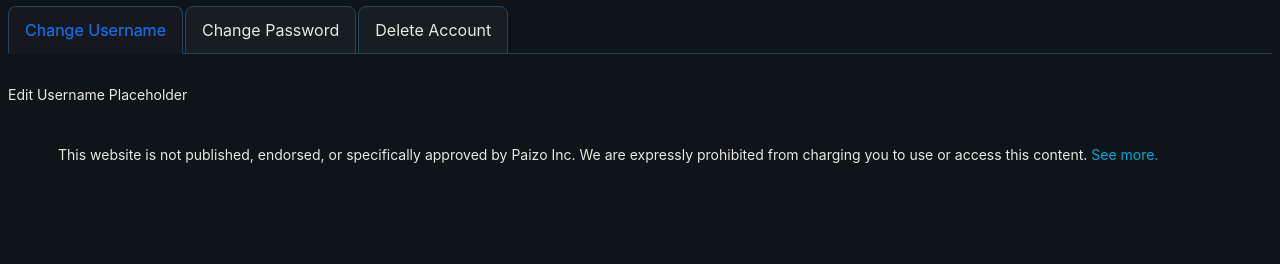
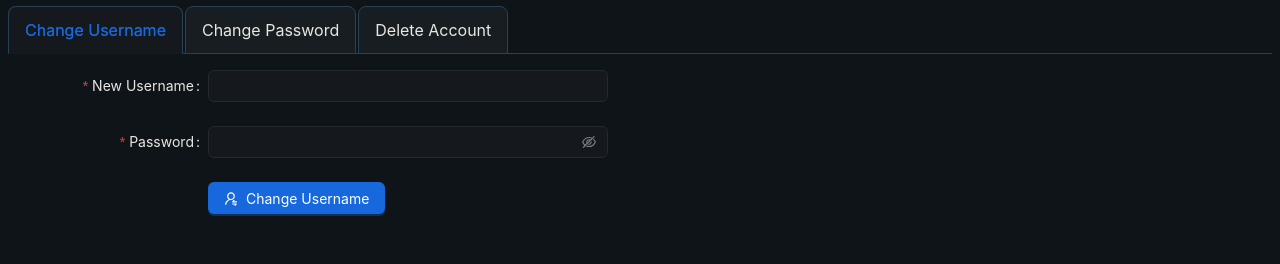
Before and after one commit to RobinPhillips98/trailmarker, a React (Vite) app in the folder frontend/: page /user/settings in a window 1280 px wide. Shown: the part 166-430 px from the top of the page. Built offline with nearby package versions, Linux system fonts and the light colour scheme; no server answers.

Commit message:
Frontend: Finished account settings page, can now change username and password

```diff
--- a/frontend/src/js/components/user_authentication/account_settings/AccountSettings.jsx
+++ b/frontend/src/js/components/user_authentication/account_settings/AccountSettings.jsx
@@ -4,6 +4,11 @@ import EditUsername from "./subcomponents/EditUsername";
 import EditPassword from "./subcomponents/EditPassword";
 import DeleteAccount from "./subcomponents/DeleteAccount";
 
+/**
+ * A component to display account settings to the user.
+ *
+ * @returns {React.ReactElement}
+ */
 export default function AccountSettings() {
   const { Title } = Typography;
 
--- a/frontend/src/js/components/user_authentication/account_settings/subcomponents/DeleteAccount.jsx
+++ b/frontend/src/js/components/user_authentication/account_settings/subcomponents/DeleteAccount.jsx
@@ -1,7 +1,7 @@
 // Third-party libraries
 import { useContext, useState } from "react";
 import { Button, Form, Grid, Input, Modal, Typography } from "antd";
-import { DeleteOutlined } from "@ant-design/icons";
+import { DeleteOutlined, UserDeleteOutlined } from "@ant-design/icons";
 
 // Personal Helpers
 import useErrorMessage from "../../../../services/hooks/useErrorMessage";
@@ -10,6 +10,11 @@ import api from "../../../../api";
 // Contexts
 import { AuthContext } from "../../../../contexts/AuthContext";
 
+/**
+ * A component allowing a user to delete their account.
+ *
+ * @returns {React.ReactElement}
+ */
 export default function DeleteAccount() {
   const [isModalOpen, setIsModalOpen] = useState(false);
 
@@ -49,7 +54,7 @@ export default function DeleteAccount() {
   return (
     <>
       <Form
-        name="register"
+        name="DeleteAccount"
         labelCol={{
           span: screens.sm ? 8 : 24,
         }}
@@ -99,7 +104,7 @@ export default function DeleteAccount() {
             type="primary"
             danger
             htmlType="submit"
-            icon={<DeleteOutlined />}
+            icon={<UserDeleteOutlined />}
           >
             Delete Account
           </Button>
@@ -113,8 +118,14 @@ export default function DeleteAccount() {
           <Button key="cancel" onClick={closeModal}>
             Cancel
           </Button>,
-          <Button key="confirm" type="primary" danger onClick={handleSubmit}>
-            Confirm
+          <Button
+            key="confirm"
+            type="primary"
+            danger
+            onClick={handleSubmit}
+            icon={<DeleteOutlined />}
+          >
+            CONFIRM
           </Button>,
         ]}
       >
--- a/frontend/src/js/components/user_authentication/account_settings/subcomponents/EditPassword.jsx
+++ b/frontend/src/js/components/user_authentication/account_settings/subcomponents/EditPassword.jsx
@@ -1,3 +1,110 @@
+// Third-party libraries
+import { useContext } from "react";
+import { Button, Form, Grid, Input } from "antd";
+import { UserSwitchOutlined } from "@ant-design/icons";
+
+// Personal Helpers
+import useErrorMessage from "../../../../services/hooks/useErrorMessage";
+import api from "../../../../api";
+
+// Contexts
+import { AuthContext } from "../../../../contexts/AuthContext";
+
+/**
+ * A component allowing a user to change their username.
+ *
+ * @returns {React.ReactElement}
+ */
 export default function EditPassword() {
-  return <p>Edit Password Placeholder</p>;
+  const screens = Grid.useBreakpoint();
+  const { token, logoutWithRedirect } = useContext(AuthContext);
+  const { errorMessage } = useErrorMessage();
+
+  async function handleSubmit(values) {
+    try {
+      await api.patch("/users/", values, {
+        headers: {
+          Authorization: `Bearer ${token}`,
+        },
+      });
+      logoutWithRedirect(
+        "/login",
+        "Password updated successfully. Please login again",
+      );
+    } catch (error) {
+      errorMessage("Error updating password", error);
+    }
+  }
+
+  return (
+    <>
+      <Form
+        name="EditPassword"
+        labelCol={{
+          span: screens.sm ? 8 : 24,
+        }}
+        wrapperCol={{
+          span: screens.sm ? 16 : 24,
+        }}
+        style={{ maxWidth: 600 }}
+        scrollToFirstError={{ focus: true }}
+        onFinish={handleSubmit}
+      >
+        <Form.Item
+          label="Enter Old Password"
+          name="old_password"
+          rules={[
+            {
+              required: true,
+              message: "Please input your old password!",
+            },
+          ]}
+        >
+          <Input.Password />
+        </Form.Item>
+        <Form.Item
+          label="New Password"
+          name="password"
+          rules={[
+            {
+              required: true,
+              message: "Please input your password!",
+            },
+          ]}
+        >
+          <Input.Password />
+        </Form.Item>
+        <Form.Item
+          label="Confirm New Password"
+          name="confirm"
+          dependencies={["password"]}
+          rules={[
+            {
+              required: true,
+              message: "Please confirm your password!",
+            },
+            ({ getFieldValue }) => ({
+              validator(_, value) {
+                if (!value || getFieldValue("password") === value) {
+                  return Promise.resolve();
+                }
+                return Promise.reject(new Error("Passwords do not match"));
+              },
+            }),
+          ]}
+        >
+          <Input.Password />
+        </Form.Item>
+        <Form.Item label={null}>
+          <Button
+            type="primary"
+            htmlType="submit"
+            icon={<UserSwitchOutlined />}
+          >
+            Change Password
+          </Button>
+        </Form.Item>
+      </Form>
+    </>
+  );
 }
--- a/frontend/src/js/components/user_authentication/account_settings/subcomponents/EditUsername.jsx
+++ b/frontend/src/js/components/user_authentication/account_settings/subcomponents/EditUsername.jsx
@@ -1,3 +1,89 @@
+// Third-party libraries
+import { useContext } from "react";
+import { Button, Form, Grid, Input } from "antd";
+import { UserSwitchOutlined } from "@ant-design/icons";
+
+// Personal Helpers
+import useErrorMessage from "../../../../services/hooks/useErrorMessage";
+import api from "../../../../api";
+
+// Contexts
+import { AuthContext } from "../../../../contexts/AuthContext";
+
+/**
+ * A component allowing a user to change their username.
+ *
+ * @returns {React.ReactElement}
+ */
 export default function EditUsername() {
-  return <p>Edit Username Placeholder</p>;
+  const screens = Grid.useBreakpoint();
+  const { token, logoutWithRedirect } = useContext(AuthContext);
+  const { errorMessage } = useErrorMessage();
+
+  async function handleSubmit(values) {
+    try {
+      await api.patch("/users/", values, {
+        headers: {
+          Authorization: `Bearer ${token}`,
+        },
+      });
+      logoutWithRedirect(
+        "/login",
+        "Username updated successfully. Please login again",
+      );
+    } catch (error) {
+      errorMessage("Error updating username", error);
+    }
+  }
+
+  return (
+    <>
+      <Form
+        name="EditUsername"
+        labelCol={{
+          span: screens.sm ? 8 : 24,
+        }}
+        wrapperCol={{
+          span: screens.sm ? 16 : 24,
+        }}
+        style={{ maxWidth: 600 }}
+        scrollToFirstError={{ focus: true }}
+        onFinish={handleSubmit}
+      >
+        <Form.Item
+          label="New Username"
+          name="username"
+          rules={[
+            {
+              required: true,
+              message: "Please input your username!",
+            },
+          ]}
+        >
+          <Input />
+        </Form.Item>
+        <Form.Item
+          label="Password"
+          name="old_password"
+          rules={[
+            {
+              required: true,
+              message: "Please input your password!",
+            },
+          ]}
+        >
+          <Input.Password />
+        </Form.Item>
+        <Form.Item label={null}>
+          <Button
+            type="primary"
+            htmlType="submit"
+            icon={<UserSwitchOutlined />}
+          >
+            Change Username
+          </Button>
+        </Form.Item>
+      </Form>
+    </>
+  );
 }
```
Also changed, not shown: 1 other file (tests, documents, lock files or other folders).
